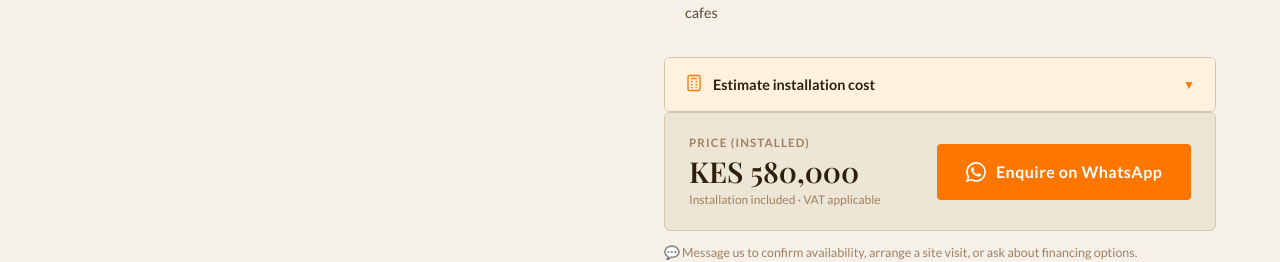
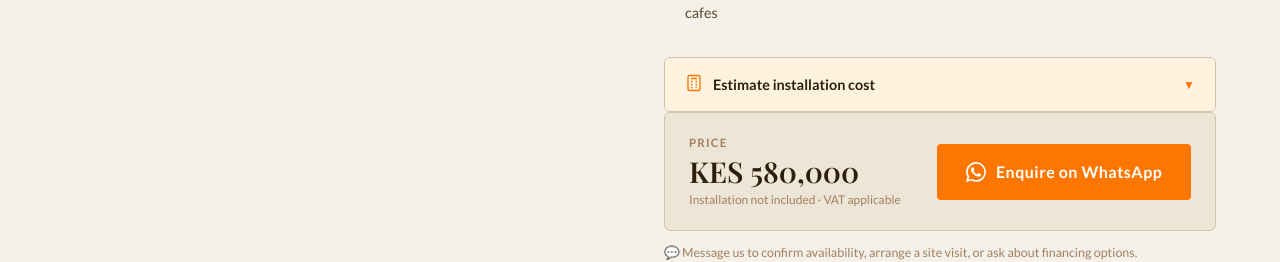
Before and after one commit to Kariooky/rusticglow, a Next.js app: page /catalogue/cx7 in a window 1280 px wide. Shown: the part 1160-1422 px from the top of the page. Built offline with nearby package versions, Linux system fonts and the light colour scheme.

Commit message:
slight change on catalogue page, removed 'installation included in price

```diff
--- a/app/catalogue/[slug]/page.tsx
+++ b/app/catalogue/[slug]/page.tsx
@@ -151,13 +151,13 @@ export default async function ProductPage({ params }: Props) {
               }}>
                 <div>
                   <p style={{ fontSize: '0.72rem', textTransform: 'uppercase', letterSpacing: '0.1em', color: 'var(--ash)', fontWeight: 700, marginBottom: 4 }}>
-                    Price (installed)
+                    Price
                   </p>
                   <p style={{ fontFamily: 'var(--font-display)', fontSize: '1.8rem', fontWeight: 600, color: 'var(--dark-wood)', lineHeight: 1 }}>
                     {product.price}
                   </p>
                   <p style={{ fontSize: '0.75rem', color: 'var(--ash)', marginTop: 4 }}>
-                    Installation included · VAT applicable
+                    Installation not included · VAT applicable
                   </p>
                 </div>
                 <a href={waLink} target="_blank" rel="noopener noreferrer"
```
